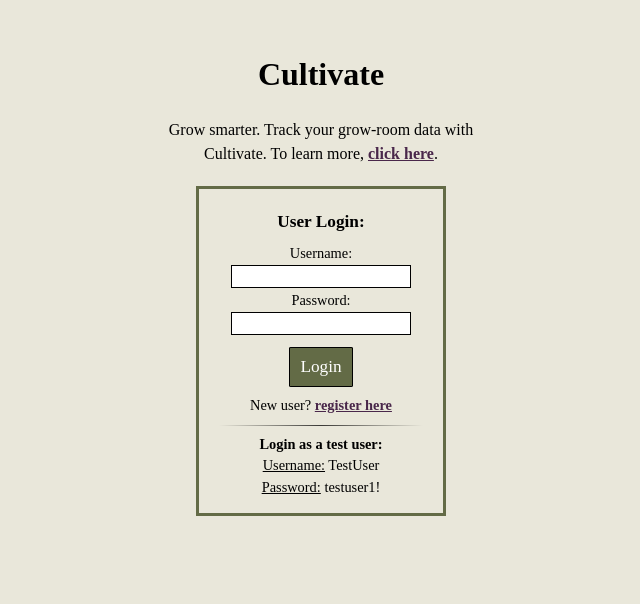
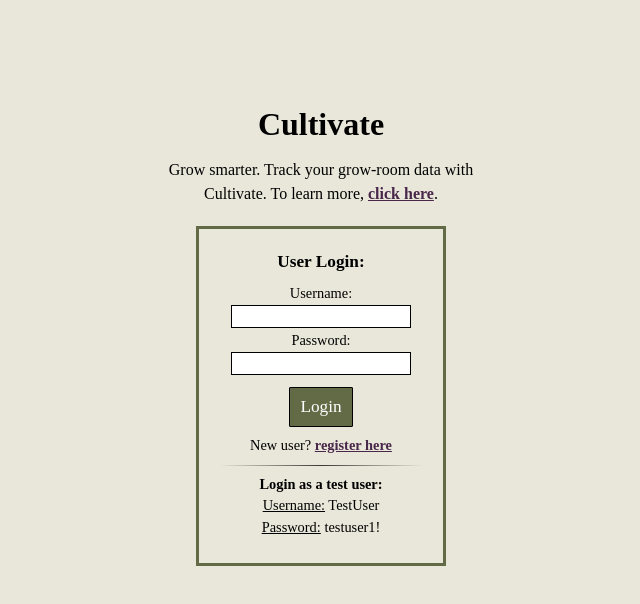
Before and after one commit to tsputzke/cultivate-app, a React (Create React App) app: page / in a window 1280 px wide. Shown: the top 604 px of the page, without its empty margins (319-959 px from the left). Built offline with nearby package versions, Linux system fonts and the light colour scheme; a web font is replaced by a local one.

Commit message:
Add mobile styles

```diff
--- a/src/components/App/styles.css
+++ b/src/components/App/styles.css
@@ -191,13 +191,13 @@ Content styles (Main Module)
   margin: auto;
   max-width: 350px;
   text-align: center;
-  padding: 10px 0 20px 0;
+  padding-bottom: 20px;
 }
 
 .landing {
   height: 100vh;
   margin: auto;
-  padding-top: 50px;
+  padding-top: 20px;
   width: 80%;
 }
 
@@ -209,7 +209,7 @@ Content styles (Main Module)
   margin: auto;
   border: 3px solid #636B46;
   width: 250px;
-  height: 330px;
+  height: 340px;
 }
 
 .login-legend {
@@ -377,8 +377,12 @@ Content styles (Main Module)
 
 .chart-display {
   height: 300px;
-  width: 100%;
-  overflow-x: auto;
+}
+
+.overflow {
+  border: 1px solid black;
+  overflow-x: scroll;
+  overflow-y: hidden;
 }
 
 
@@ -575,7 +579,7 @@ table, tr, th, td {
 .about {
   text-align: center;
   margin: auto;
-  padding-top: 50px;
+  padding-top: 30px;
   height: 100vh;
   width: 85%;
 }
@@ -646,6 +650,18 @@ place all the mobile tables styles below this line
       color: #49274A;
     }
 
+  /* Landing */
+
+  .landing {
+    padding-top: 100px;
+  }
+
+  /* Registration */
+
+  .registration {
+    padding-top: 100px;
+  }
+
   /* About */
   .about {
     width: 500px;
--- a/src/components/Room/DataChart/DataCharts.js
+++ b/src/components/Room/DataChart/DataCharts.js
@@ -10,13 +10,9 @@ const leafIcon = <FontAwesomeIcon icon={faLeaf} />
 
 
 export default class DataCharts extends Component {
-  state = {
-    displayNum: 7
-  }
   render() {
     // Sets number of data points in dateArray based on 'displayNum' in state
-    const dateArray = this.props.dateArray.slice(0,this.state.displayNum);
-    // const dateArray = this.props.dateArray;
+    const dateArray = this.props.dateArray.slice(0,7);
 
     // Set colors for chart
     const chartColors = ['black', 'green', 'red', 'orange'];
@@ -40,7 +36,14 @@ export default class DataCharts extends Component {
     const options = {
       curveType: "function",
       legend: {position: "none"},
-      colors: chartColors
+      colors: chartColors,
+      chartArea: {top: 50, bottom: 50, left: 50, width: '100%'},
+      yAxis: {
+        viewWindow: {
+            min: 0,
+            max: 200
+        }
+    }
     };
 
 
@@ -77,15 +80,13 @@ export default class DataCharts extends Component {
 
     return (
       <div>
-        {/* <div className="chart-display"> */}
-        <div>
+        <div className="overflow">
           <Chart
             className="chart-display"
             chartType="LineChart"
             data={data}
             options={options}
-            // width="800px"
-            // height="100%"
+            width="620px"
           />
         </div>
         <div className="chart-legend">
```
